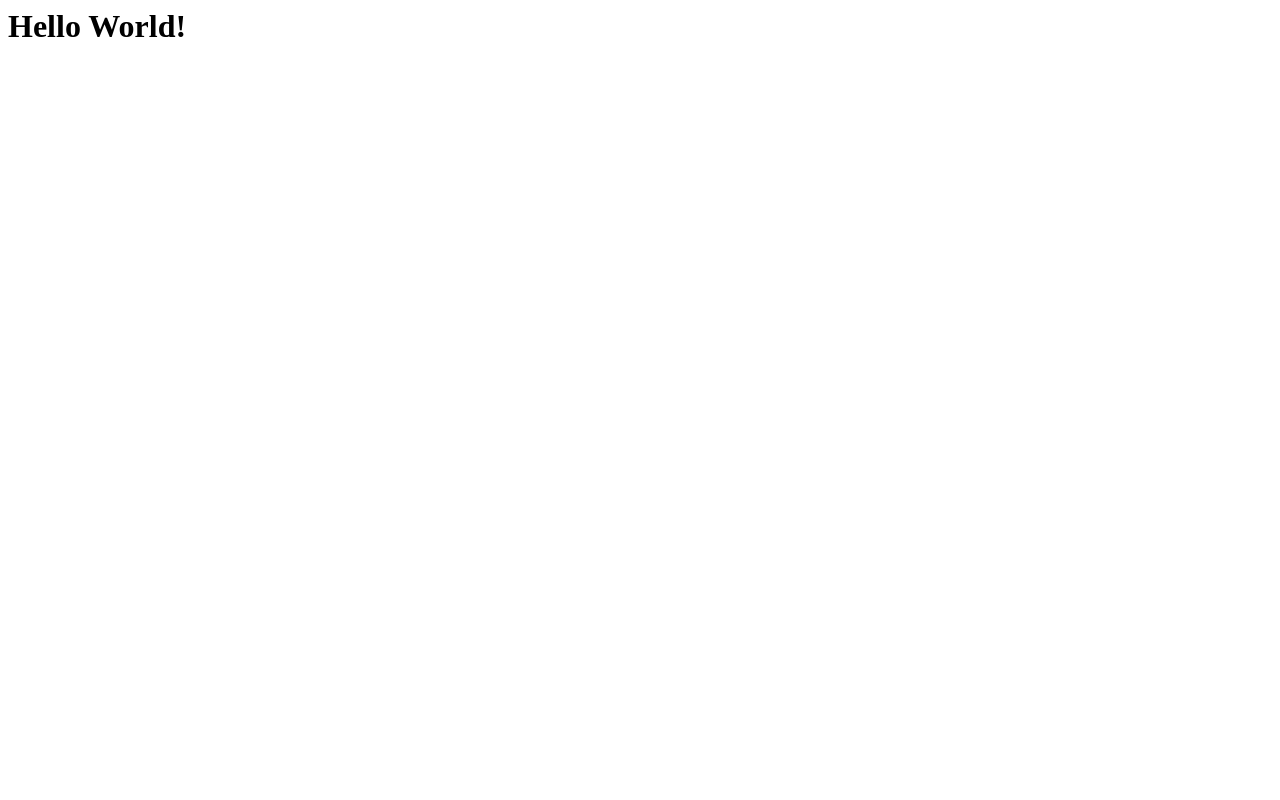
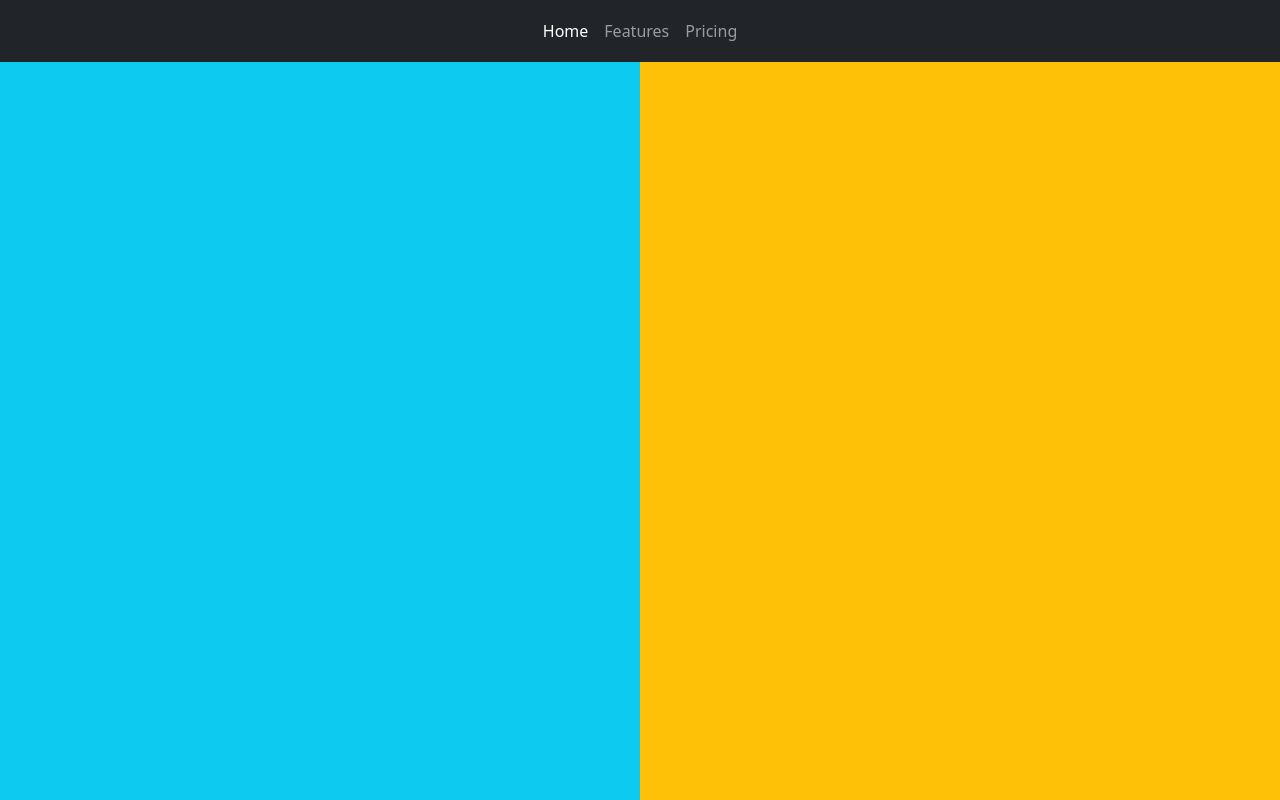
Before and after one commit to javesh13/myself, a plain HTML site: page index.html in a window 1280 px wide. Shown: the top 800 px of the page. Drawn offline with nearby package versions, Linux system fonts and the light colour scheme.

Commit message:
skeleton created

```diff
--- /dev/null
+++ b/custom.css
@@ -0,0 +1,13 @@
+html, body {
+    height: 100%;
+    padding: 0px;
+    margin:0px
+}
+
+.fill {
+    min-height: 100%;
+}
+#navbarNav{
+    /* border: 1px white; */
+    border-style: dashed;
+}
--- a/index.html
+++ b/index.html
@@ -1,6 +1,60 @@
-<html>
-  <body>
-    <h1>
-      Hello World!
+<!doctype html>
+<html lang="en">
+  <head>
+    <link href="https://cdn.jsdelivr.net/npm/bootstrap@5.1.3/dist/css/bootstrap.min.css" rel="stylesheet" integrity="sha384-1BmE4kWBq78iYhFldvKuhfTAU6auU8tT94WrHftjDbrCEXSU1oBoqyl2QvZ6jIW3" crossorigin="anonymous">
+    <script src="https://cdn.jsdelivr.net/npm/bootstrap@5.1.3/dist/js/bootstrap.bundle.min.js" integrity="sha384-ka7Sk0Gln4gmtz2MlQnikT1wXgYsOg+OMhuP+IlRH9sENBO0LRn5q+8nbTov4+1p" crossorigin="anonymous"></script>
+    <link href="./custom.css" rel="stylesheet" />
+    <script src="./custom.js" rel="text/javascript" ></script>
+
+  </head>
+  <body onscroll="handleScroll()">
+    <nav class="navbar fixed-top navbar-expand-lg navbar-dark bg-dark">
+      <div class="container-fluid ">
+        <!-- <a class="navbar-brand" href="#">Navbar</a> -->
+        <button class="navbar-toggler" type="button" data-bs-toggle="collapse" data-bs-target="#navbarNav" aria-controls="navbarNav" aria-expanded="false" aria-label="Toggle navigation">
+          <span class="navbar-toggler-icon "></span>
+        </button>
+        <div class="collapse navbar-collapse p-0 justify-content-center" id="navbarNav">
+          <ul class="navbar-nav  ">
+            <li class="nav-item">
+              <a class="nav-link active" aria-current="page" href="#first">Home</a>
+            </li>
+            <li class="nav-item">
+              <a class="nav-link" href="#second">Features</a>
+            </li>
+            <li class="nav-item">
+              <a class="nav-link" href="#about">Pricing</a>
+            </li>
+          </ul>
+        </div>
+      </div>
+    </nav>
+
+    <div  class="container-fluid  w-100 h-100 m-0 p-0">
+
+      <div class="row  container-fluid bg-secondary w-100 h-100 p-0 m-0" id="first">
+          <div class="col bg-info">
+
+          </div>
+          <div class="col bg-warning">
+
+          </div>
+      </div>
+
+      <div class="row  container-fluid bg-secondary w-100 h-100 p-0 m-0" id="second">
+        <div class="col bg-warning">
+        </div>
+        <div class="col bg-info">
+        </div>
+      </div>
+
+      <div class="row  container-fluid bg-secondary w-100 h-100 p-0 m-0" id="about">
+        <div class="col bg-danger">
+        </div>
+        <div class="col bg-warning">
+        </div>
+      </div>
+
+    </div>
   </body>
   </html
```
Also changed, not shown: custom.js (added).
